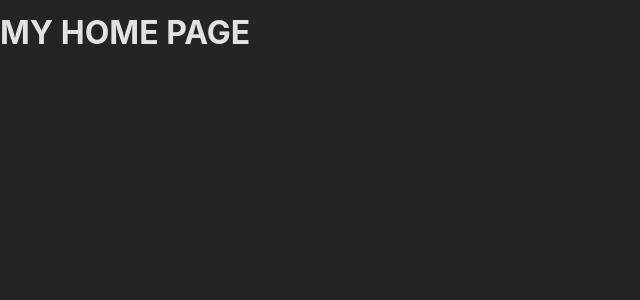
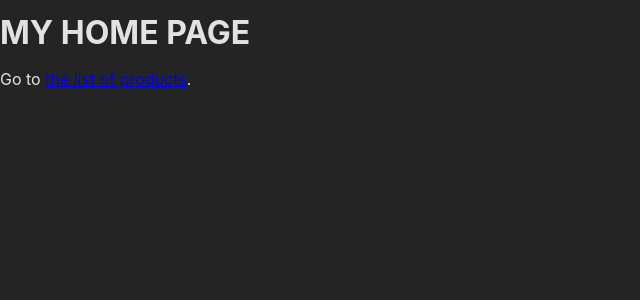
Before and after one commit to PhilipZi/react-router-exercise, a React (Create React App) app: page / in a window 1280 px wide. Shown: the top 300 px of the page, without its empty margins (0-640 px from the left). Built offline with nearby package versions, Linux system fonts and the light colour scheme.

Commit message:
add Link instead anker to home-component

```diff
--- a/src/pages/Home.js
+++ b/src/pages/Home.js
@@ -1,5 +1,14 @@
+import { Link } from "react-router-dom";
+
 function HomePage() {
-  return <h1>MY HOME PAGE</h1>;
+  return (
+    <>
+      <h1>MY HOME PAGE</h1>
+      <p>
+        Go to <Link to="/products">the list of products</Link>.
+      </p>
+    </>
+  );
 }
 
 export default HomePage;
```
